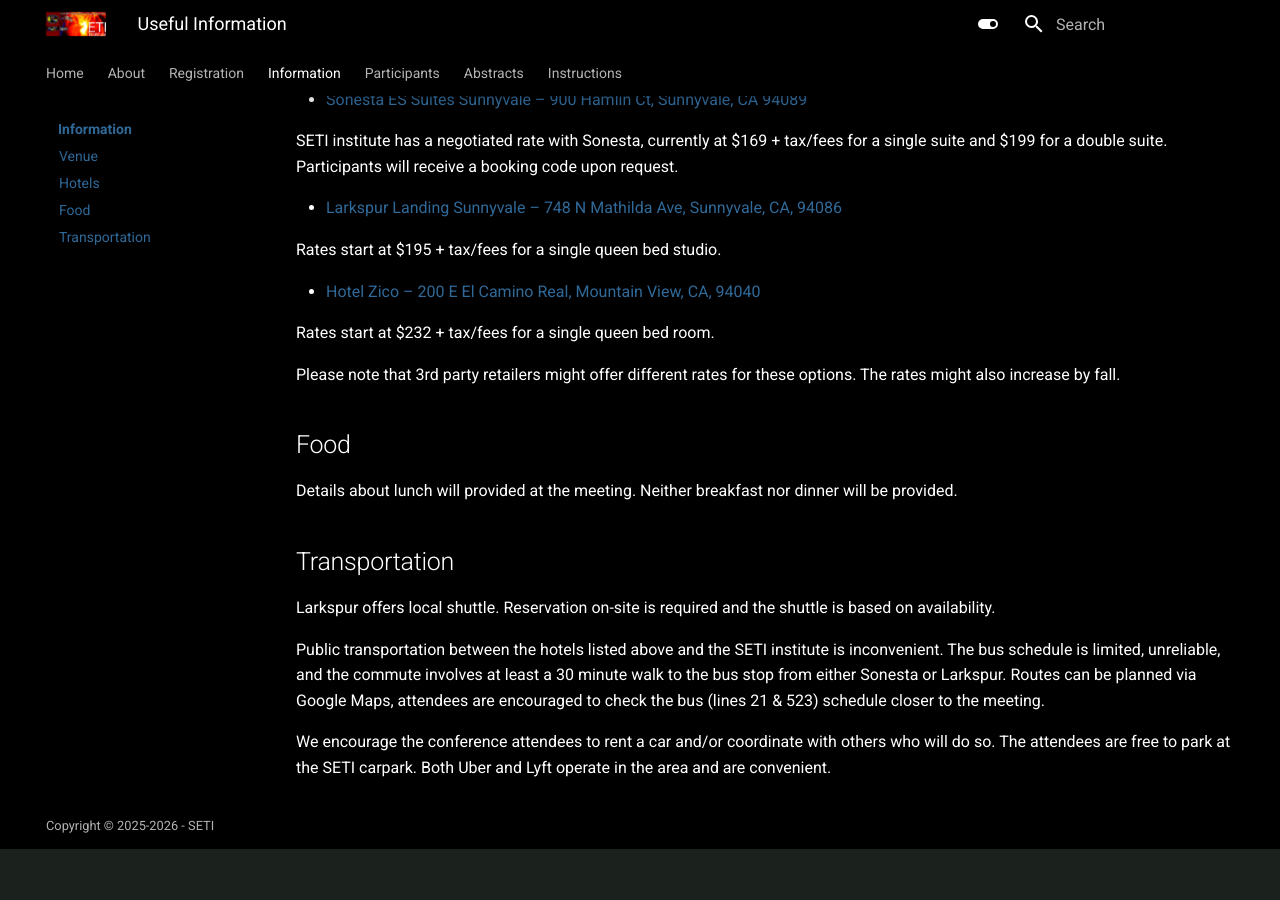
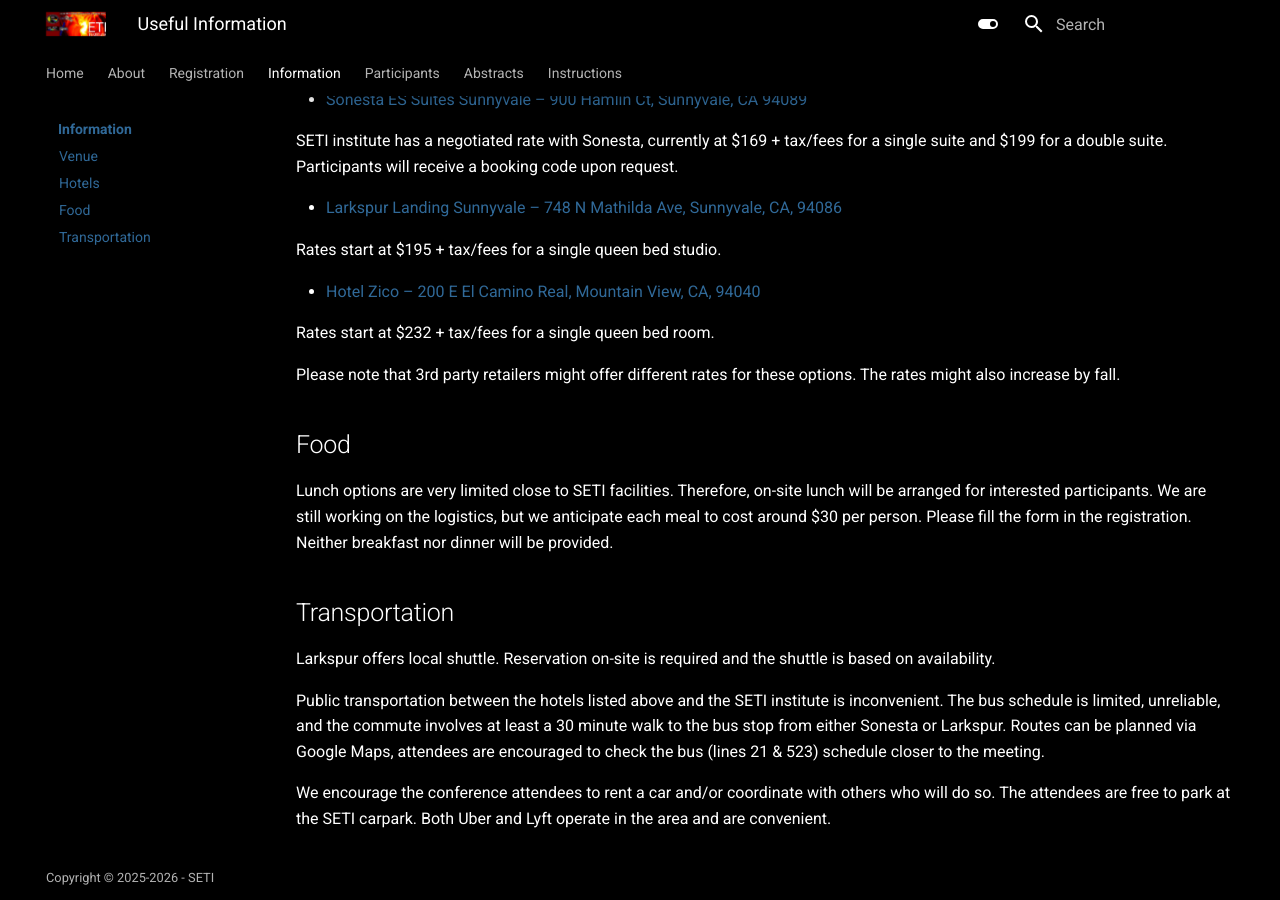
Before and after one commit to LM-SAL/iris_muse_team_meeting, an MkDocs documentation site: the page built from docs/useful_info.md, in a window 1280 px wide and 900 px high, scrolled down 1354 px. Built offline with MkDocs 1.6.1 and Material for MkDocs 9.7.7, drawn with Linux system fonts in a browser that asks for light colours; before the commit the page ends 2203 px from its top, so only the background shows below that.

Commit message:
Update useful_info.md
Based on the suggestion from Paola.

```diff
--- a/docs/useful_info.md
+++ b/docs/useful_info.md
@@ -30,7 +30,7 @@
 
 ## Food
 
-Details about lunch will provided at the meeting. Neither breakfast nor dinner will be provided.
+Lunch options are very limited close to SETI facilities. Therefore, on-site lunch will be arranged for interested participants. We are still working on the logistics, but we anticipate each meal to cost around $30 per person. Please fill the form in the registration. Neither breakfast nor dinner will be provided.
 
 ## Transportation
 
```
